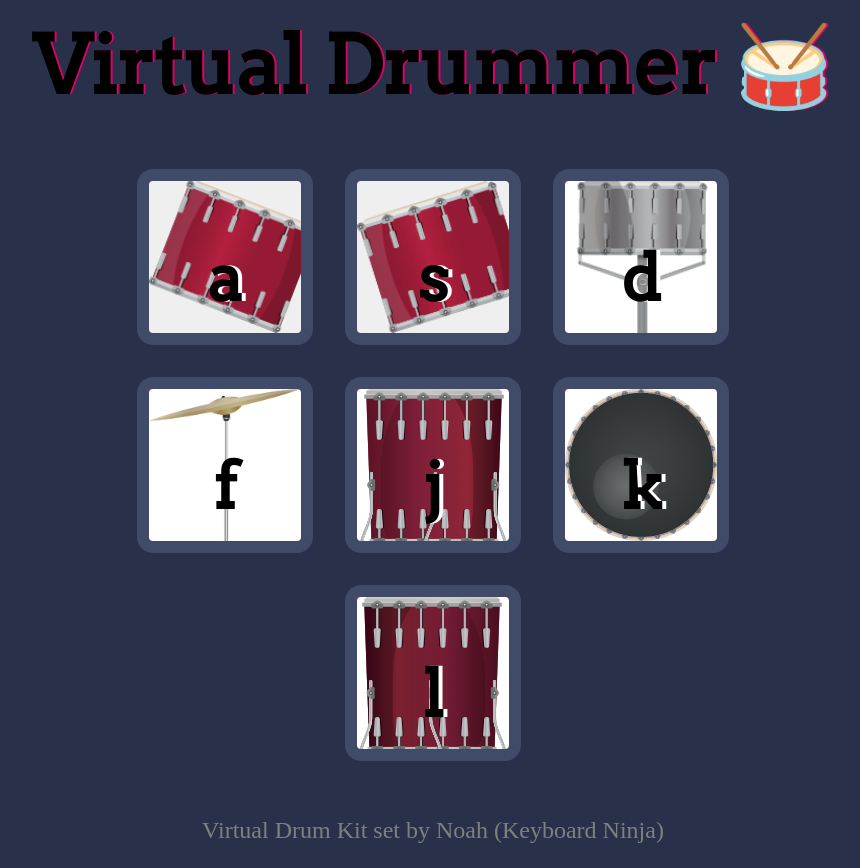
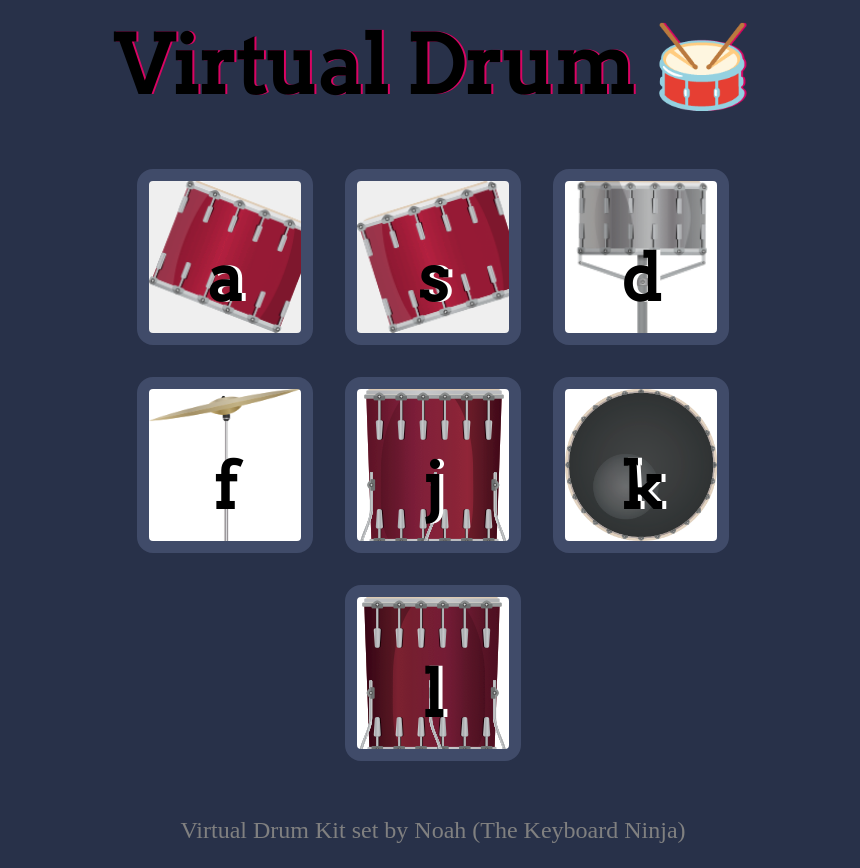
Before and after one commit to noahthony/VirtualDrum, a plain HTML site: page index.html in a window 1280 px wide. Shown: the whole page, without its empty margins (207-1067 px from the left). Drawn offline with Linux system fonts and the light colour scheme.

Commit message:
Update index.html

```diff
--- a/index.html
+++ b/index.html
@@ -4,7 +4,7 @@
     <meta charset="UTF-8">
     <meta http-equiv="X-UA-Compatible" content="IE=edge">
     <meta name="viewport" content="width=device-width, initial-scale=1.0">
-    <title>Drum Kit</title>
+    <title>Virtual Drum</title>
 
     <!-- favicon -->
     <link rel="shortcut icon" href="css/assets/tom1.png" type="image/x-icon">
@@ -17,7 +17,7 @@
 </head>
 <body>
     <header>
-        <h1>Virtual Drummer 🥁 </h1>
+        <h1>Virtual Drum 🥁 </h1>
     </header>
     <div id="main_content">
         <section class="instruments">
@@ -33,7 +33,7 @@
         </section>
     </div>
     <footer>
-        <p>Virtual Drum Kit set by Noah (Keyboard Ninja)</p>
+        <p>Virtual Drum Kit set by Noah (The Keyboard Ninja)</p>
     </footer>
 </body>
 </html>
```
